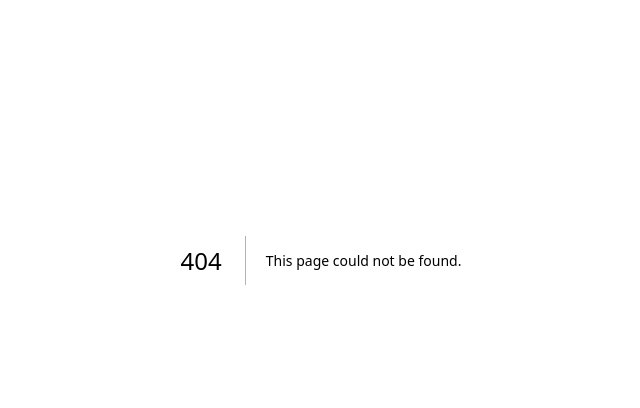
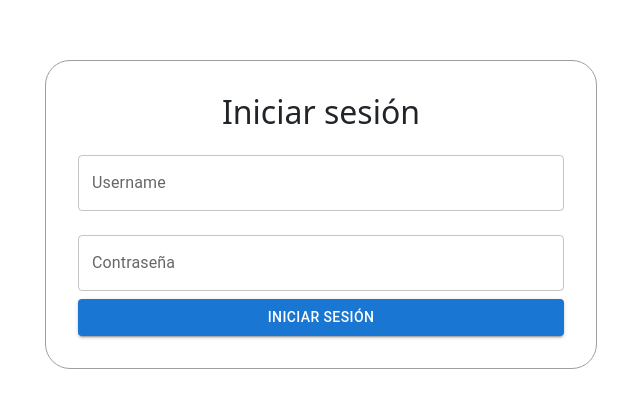
Before and after one commit to IcesiComputacionInternet/TallerFinal, a Next.js app in the folder front-movies-app/: page /login in a window 1280 px wide. Before the commit this address had no page. Shown: the part 140-548 px from the top of the page, without its empty margins (319-959 px from the left). Built offline with nearby package versions, Linux system fonts and the light colour scheme.

Commit message:
Login page added (requires handleLogin change)

```diff
--- a/front-movies-app/package.json
+++ b/front-movies-app/package.json
@@ -9,6 +9,9 @@
     "lint": "next lint"
   },
   "dependencies": {
+    "@emotion/react": "^11.11.0",
+    "@emotion/styled": "^11.11.0",
+    "@mui/material": "^5.13.3",
     "axios": "^1.4.0",
     "bootstrap": "^5.3.0",
     "next": "13.4.4",
--- /dev/null
+++ b/front-movies-app/pages/login.js
@@ -0,0 +1,58 @@
+import Head from 'next/head'
+import Image from 'next/image'
+import styles from '../styles/Home.module.css'
+import Navigation from '../components/Navigation'
+import Carousel from '../components/Carousel'
+import { Container, TextField, Button } from '@mui/material';
+import { useState } from 'react'
+
+export default function Login() {
+
+  const [loginData, setLoginData] = useState({
+    username: '',
+    password: ''
+  })
+
+  const handleInputChange = (event) => {
+    const { name, value } = event.target;
+    setLoginData((prevLoginData) => ({
+      ...prevLoginData,
+      [name]: value
+    }));
+  };
+
+  const handleLogin = () => {
+    console.log(loginData)
+  }
+
+  return (
+    <Container maxWidth="sm" style={{ margin: 'auto', marginTop: '25vh' }}>
+      <div style={{ border: '1px solid #9E9E9E', borderRadius: '25px', textAlign: 'center', padding: '2em' }}>
+        <h2>Iniciar sesión</h2>
+        <form>
+          <TextField
+            label="Username"
+            type="text"
+            fullWidth
+            margin="normal"
+            name="username"
+            value={loginData.username || ''}
+            onChange={handleInputChange}
+          />
+          <TextField
+            label="Contraseña"
+            type="password"
+            fullWidth
+            value={loginData.password || ''}
+            name="password"
+            margin="normal"
+            onChange={handleInputChange}
+          />
+          <Button variant="contained" color="primary" fullWidth onClick={handleLogin}>
+            Iniciar sesión
+          </Button>
+        </form>
+      </div>
+    </Container>
+  )
+}
```
Also changed, not shown: front-movies-app/components/Footer.js (added, +7 -0 lines), front-movies-app/components/Layout.js (added, +13 -0 lines), 2 other files (tests, documents, lock files or other folders).
